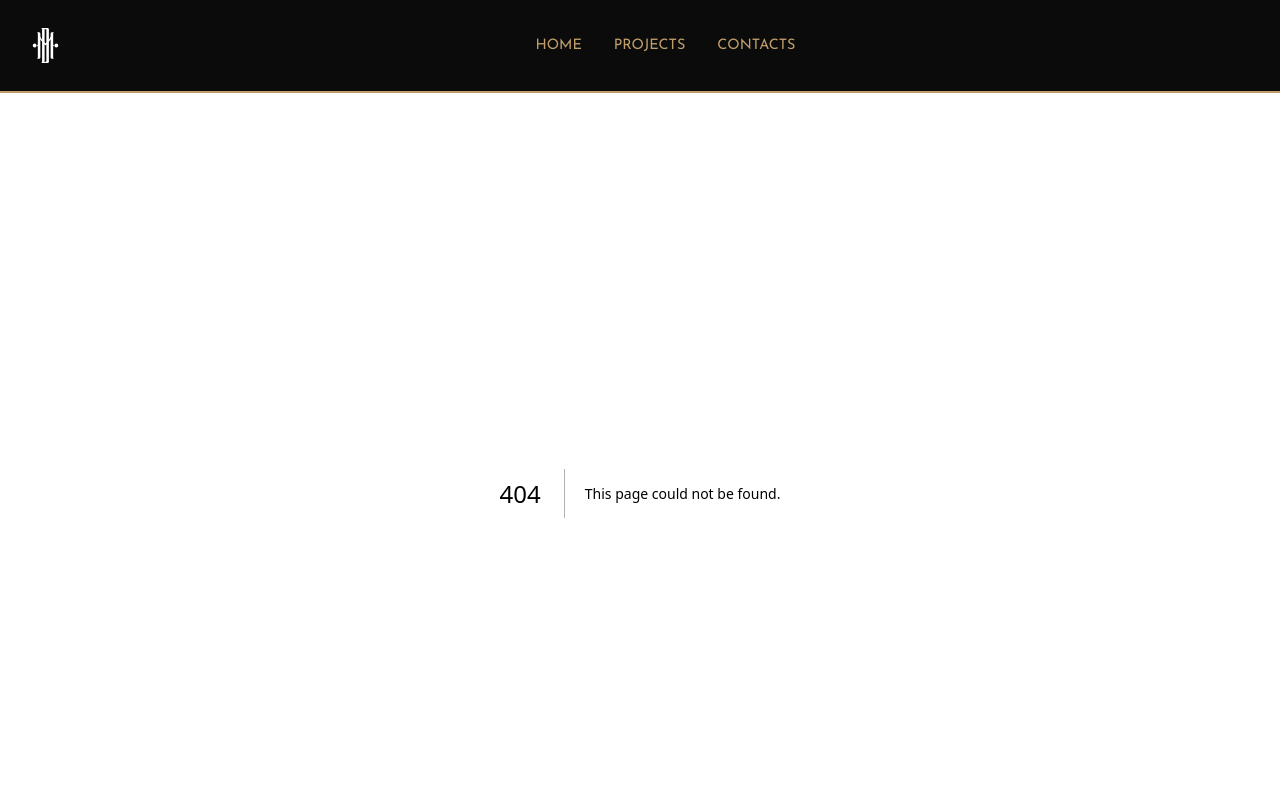
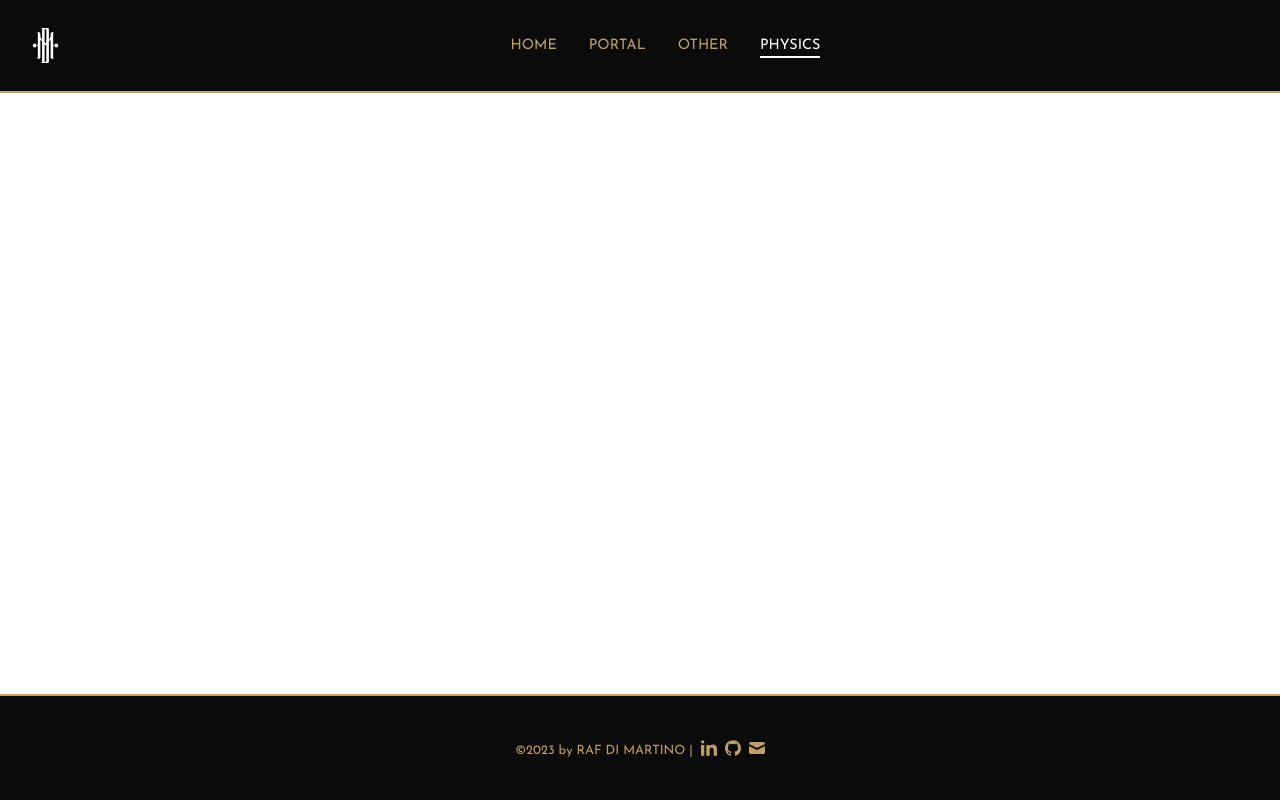
Before and after one commit to RafDiMartino/learning-r3f, a Next.js app: page /physics in a window 1280 px wide. Before the commit this address had no page. Shown: the top 800 px of the page. Built offline with nearby package versions, Linux system fonts and the light colour scheme; a web font is replaced by a local one.

Commit message:
changing site slugs

```diff
--- a/src/components/header/Header.tsx
+++ b/src/components/header/Header.tsx
@@ -35,15 +35,17 @@ export const Header = () => {
         <nav className={openMenu ? classes.mobileNavLinks : classes.mobileNavLinksClosed}>
           <ul>
             <li onClick={toggleMenu}><Link href="/" className={currentRoute === "/" ? classes.active : ""}>HOME</Link></li>
-            <li onClick={toggleMenu}><Link href="/projects" className={currentRoute === "/projects" ? classes.active : ""}>PROJECTS</Link></li>
-            <li onClick={toggleMenu}><Link href="/contacts" className={currentRoute === "/contacts" ? classes.active : ""}>CONTACTS</Link></li>
+            <li onClick={toggleMenu}><Link href="/portal-scene" className={currentRoute === "/portal-scene" ? classes.active : ""}>PORTAL</Link></li>
+            <li onClick={toggleMenu}><Link href="/other" className={currentRoute === "/other" ? classes.active : ""}>OTHER</Link></li>
+            <li onClick={toggleMenu}><Link href="/physics" className={currentRoute === "/physics" ? classes.active : ""}>PHYSICS</Link></li>
           </ul>
         </nav>
         <nav className={classes.desktopNavLinks}>
           <ul>
             <li><Link href="/" className={currentRoute === "/" ? classes.active : ""}>HOME</Link></li>
-            <li><Link href="/projects" className={currentRoute === "/projects" ? classes.active : ""}>PROJECTS</Link></li>
-            <li><Link href="/contacts" className={currentRoute === "/contacts" ? classes.active : ""}>CONTACTS</Link></li>
+            <li><Link href="/portal-scene" className={currentRoute === "/portal-scene" ? classes.active : ""}>PORTAL</Link></li>
+            <li><Link href="/other" className={currentRoute === "/other" ? classes.active : ""}>OTHER</Link></li>
+            <li><Link href="/physics" className={currentRoute === "/physics" ? classes.active : ""}>PHYSICS</Link></li>
           </ul>
         </nav>
       </div>
--- a/src/pages/contacts.tsx
+++ b/src/pages/other.tsx
@@ -1,7 +1,7 @@
 import Head from 'next/head'
 import { MouseEvents } from 'component/components/mouse-events/MouseEvents'
 
-export default function Home() {
+export default function Other() {
   return (
     <>
       <Head>
--- /dev/null
+++ b/src/pages/physics.tsx
@@ -0,0 +1,17 @@
+import Head from 'next/head'
+import {Portal} from "component/components/portal/Portal"
+
+export default function Physics() {
+  return (
+    <>
+      <Head>
+        <title>Portal Scene</title>
+        <meta name="description" content="Portal" />
+        <meta name="viewport" content="width=device-width, initial-scale=1" />
+        <link rel="icon" href="/favicon.png" />
+      </Head>
+
+      {/* <Portal /> */}
+    </>
+  )
+}
--- a/src/pages/projects.tsx
+++ b/src/pages/portal-scene.tsx
@@ -1,7 +1,7 @@
 import Head from 'next/head'
 import {Portal} from "component/components/portal/Portal"
 
-export default function Home() {
+export default function PortalScene() {
   return (
     <>
       <Head>
```
